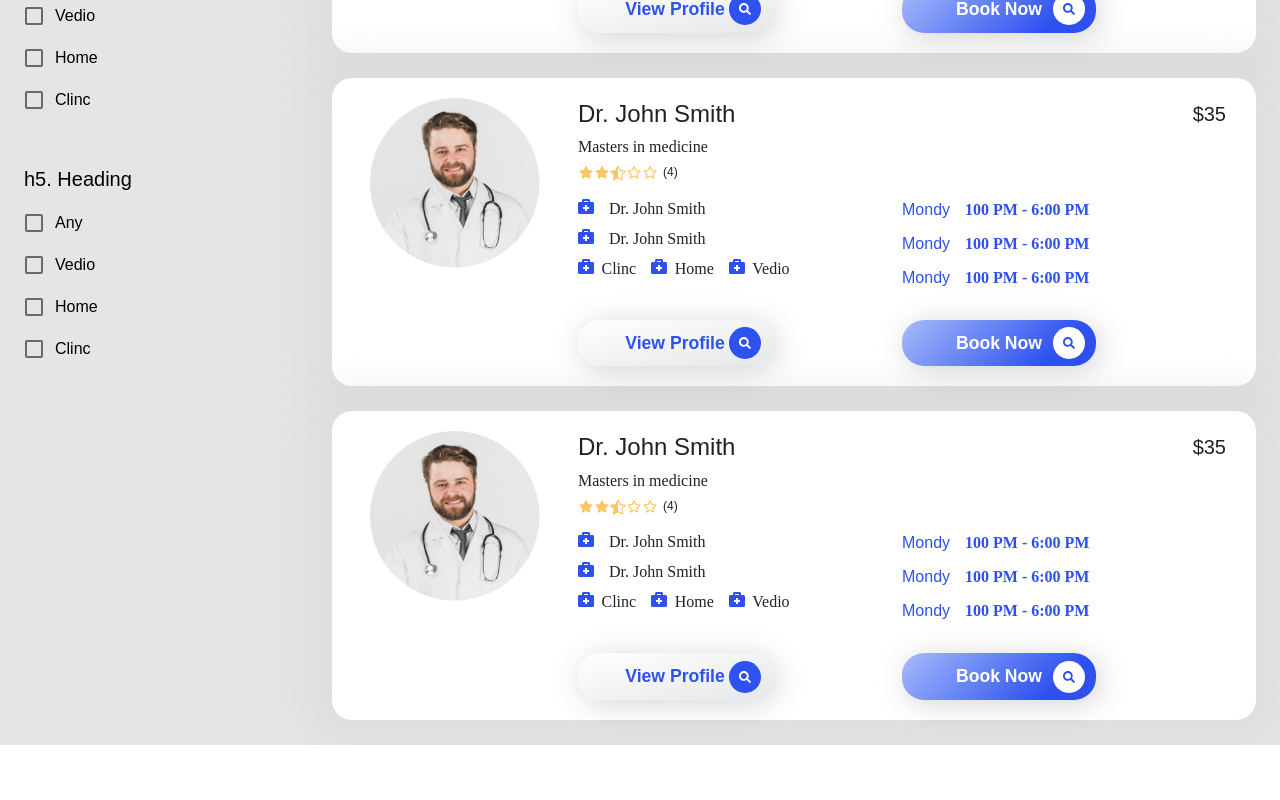
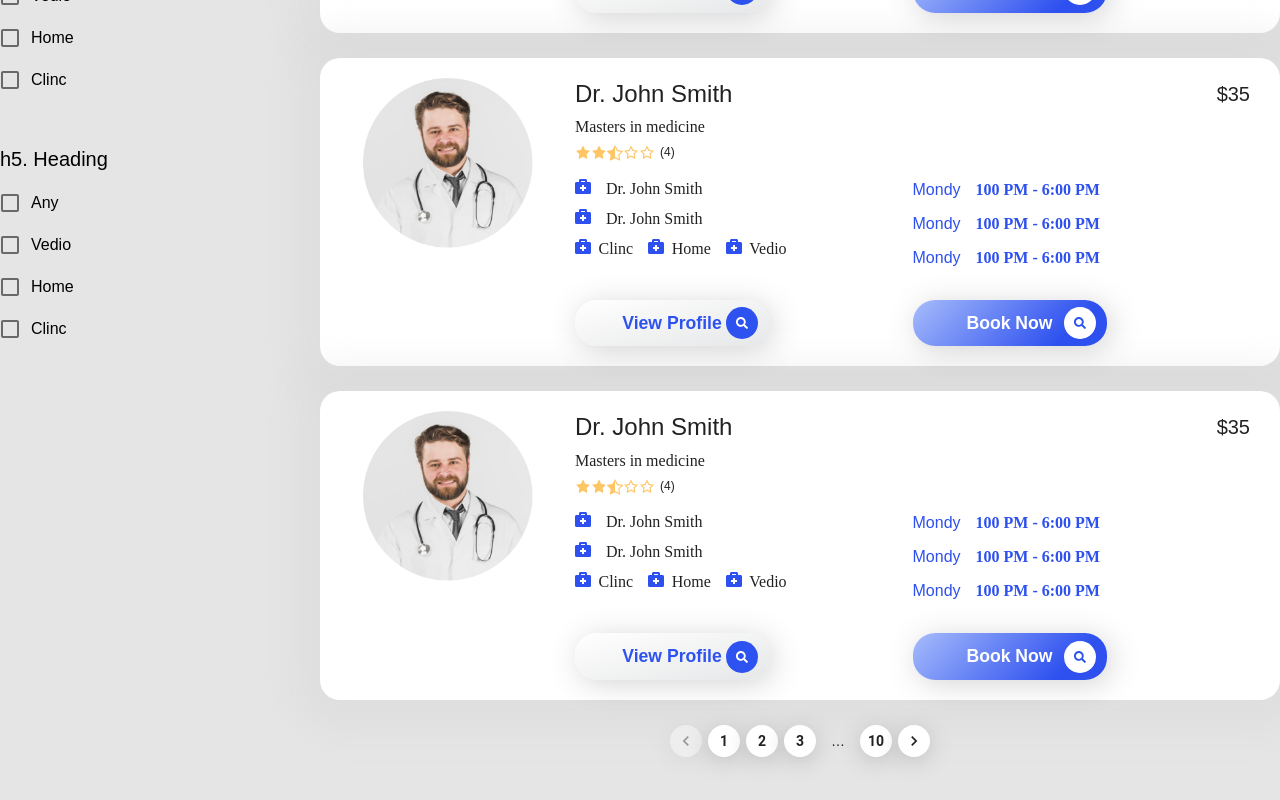
Before and after one commit to afifym/healovo, a React (Create React App) app: page / in a window 1280 px wide. Shown: the part 606-1406 px from the top of the page. Before the commit the page ends 1351 px from the top, so only its background shows below. Built offline with nearby package versions, Linux system fonts and the light colour scheme.

Commit message:
add PaginationSearch component

```diff
--- a/src/components/SearchCard/SearchCard.jsx
+++ b/src/components/SearchCard/SearchCard.jsx
@@ -28,7 +28,7 @@ const CustomePaper = styled(Paper)`
     padding: 20px 15px;
   }
 
-  @media (max-width: 600px) {
+  @media (max-width: 599px) {
     max-width: 320px;
     margin: 20px auto;
   }
--- /dev/null
+++ b/src/components/SearchPage/PaginationSearch.jsx
@@ -0,0 +1,54 @@
+import React from "react";
+import { makeStyles } from "@material-ui/core/styles";
+import Pagination from "@material-ui/lab/Pagination";
+import styled from "styled-components";
+import style from "styled-components";
+
+const useStyles = makeStyles((theme) => ({
+  root: {
+    "& > *": {
+      marginTop: theme.spacing(2),
+    },
+  },
+}));
+
+const CustomePagination = style.div`
+.MuiPagination-ul {
+
+    justify-content:center;
+    li{
+
+
+    button{
+        background: #FFFFFF;
+        box-shadow: 0px 4px 19px 2px rgba(121, 121, 121, 0.25);
+        border-radius: 27px !important;
+    font-family: Roboto;
+    font-style: normal;
+    font-weight: bold;
+
+    line-height: 33px;
+    border:none;
+    }
+}
+
+  }
+`;
+const PaginationSearch = () => {
+  const classes = useStyles();
+
+  return (
+    <CustomePagination className={classes.root}>
+      <Pagination
+        style={{ "MuiPagination-ul": "0 auto !important " }}
+        count={10}
+        variant="outlined"
+        boundaryCount={1}
+        siblingCount={0}
+        defaultPage={1}
+      />
+    </CustomePagination>
+  );
+};
+
+export default PaginationSearch;
--- a/src/components/SearchPage/SearchPage.jsx
+++ b/src/components/SearchPage/SearchPage.jsx
@@ -5,11 +5,12 @@ import Container from "@material-ui/core/Container";
 import Hidden from "@material-ui/core/Hidden";
 import SearchResult from "./SarchResult/SearchResult";
 import SearchCard from "../SearchCard/SearchCard";
+import PaginationSearch from "./PaginationSearch";
 
 const SearchPage = () => {
   return (
     <div style={{ background: "#E5E5E5" }}>
-      <Container Container style={{ paddingTop: 120 }}>
+      <Container Container style={{ padding: "100px 0 50px 0" }}>
         <SearchBar />
 
         <Grid container>
@@ -26,6 +27,8 @@ const SearchPage = () => {
             <SearchCard />
             <SearchCard />
             <SearchCard />
+
+            <PaginationSearch />
           </Grid>
         </Grid>
       </Container>
```
